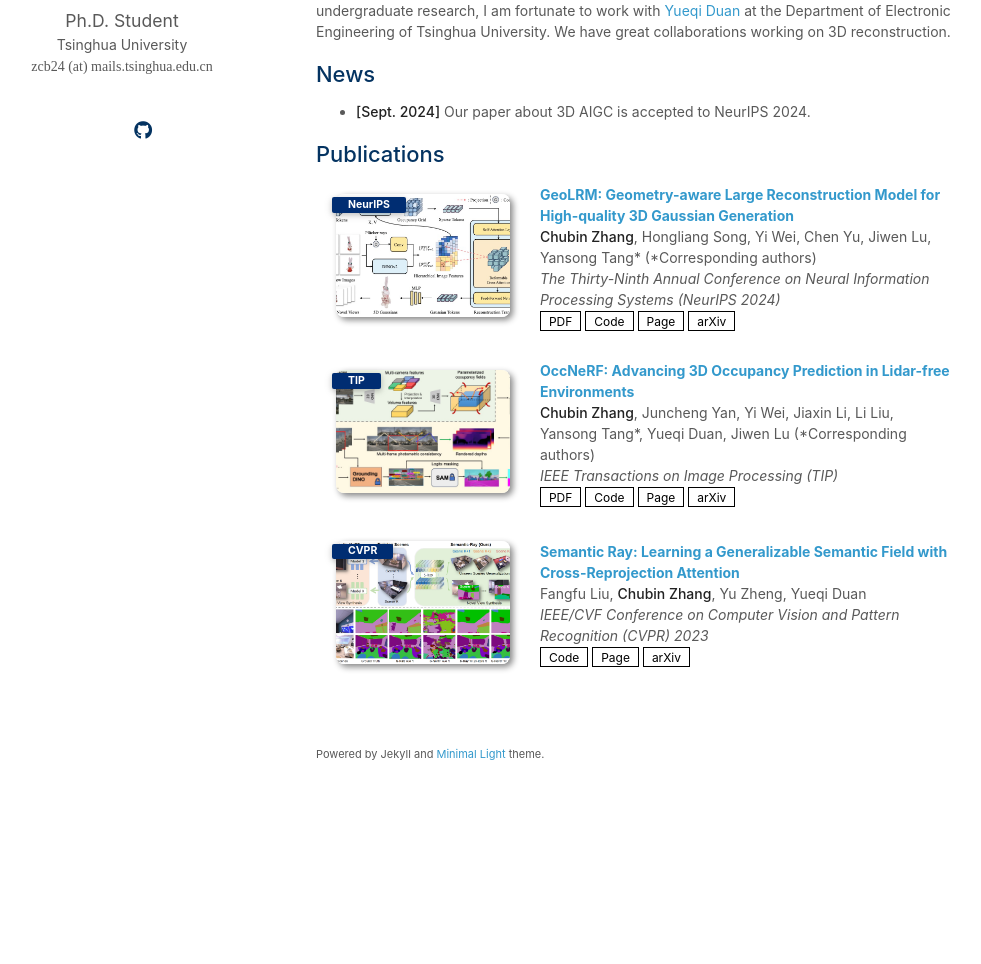
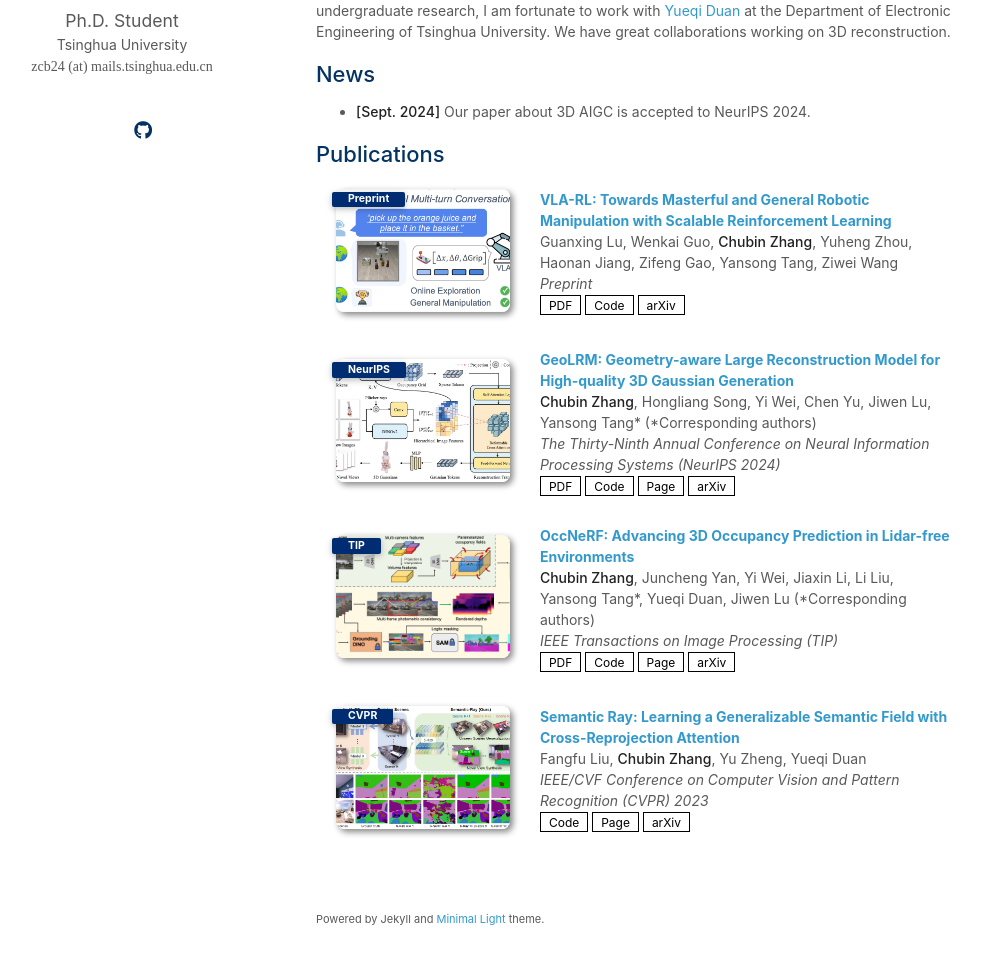
Before and after one commit to LinShan-Bin/linshan-bin.github.io, a Jekyll site: the page built from index.md, in a window 1280 px wide and 1278 px high. Shown: the part 280-1244 px from the top of the window, without its empty margins (154-1135 px from the left). Built offline with Jekyll 4.4.1, drawn with Linux system fonts in a browser that asks for light colours; a style sheet for code colours, icons or effects is not loaded; our own code applies the rules of GitHub Pages for plain Markdown files.

Commit message:
Add VLA-RL paper

```diff
--- a/_data/publications.yml
+++ b/_data/publications.yml
@@ -1,4 +1,12 @@
 main:
+  - title: "VLA-RL: Towards Masterful and General Robotic Manipulation with Scalable Reinforcement Learning"
+    authors: Guanxing Lu, Wenkai Guo, <strong>Chubin Zhang</strong>, Yuheng Zhou, Haonan Jiang, Zifeng Gao, Yansong Tang, Ziwei Wang
+    conference_short: Preprint
+    conference: Preprint
+    arxiv: https://arxiv.org/abs/2505.18719
+    pdf: https://arxiv.org/pdf/2505.18719
+    code: https://github.com/GuanxingLu/vlarl
+    image: ./assets/img/teaser_vlarl.png
   - title: "GeoLRM: Geometry-aware Large Reconstruction Model for High-quality 3D Gaussian Generation"
     authors: <strong>Chubin Zhang</strong>, Hongliang Song, Yi Wei, Chen Yu, Jiwen Lu, Yansong Tang* (*Corresponding authors)
     conference_short: NeurIPS
```
Also changed, not shown: assets/img/teaser_vlarl.png (added).
